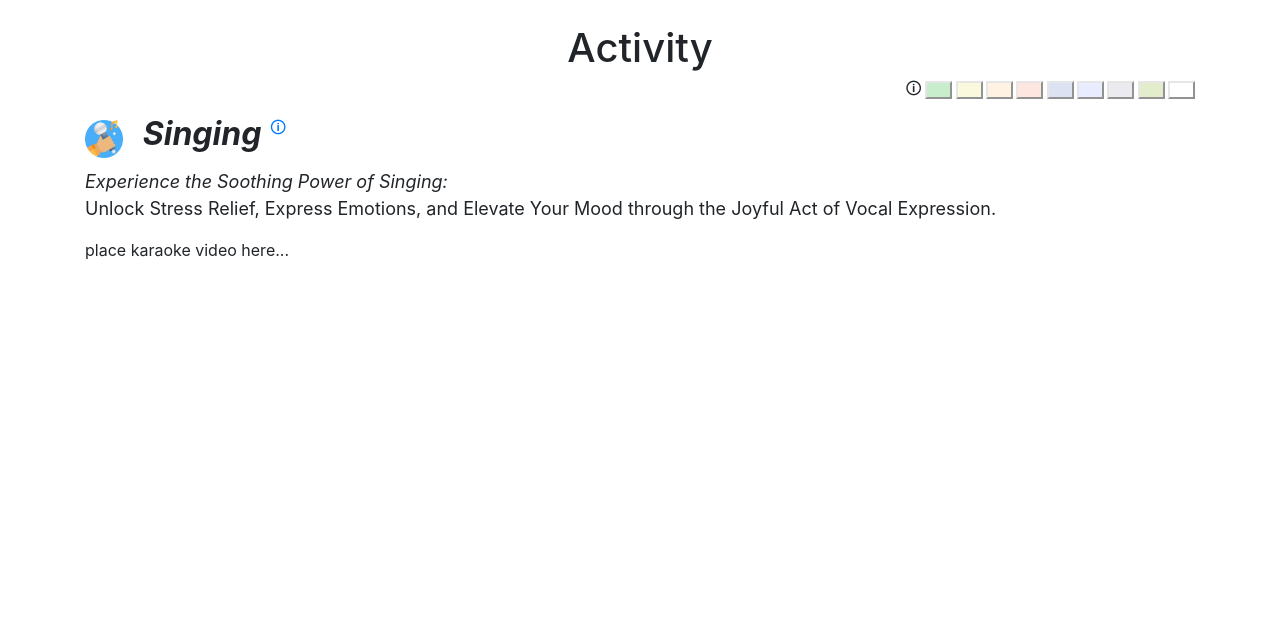
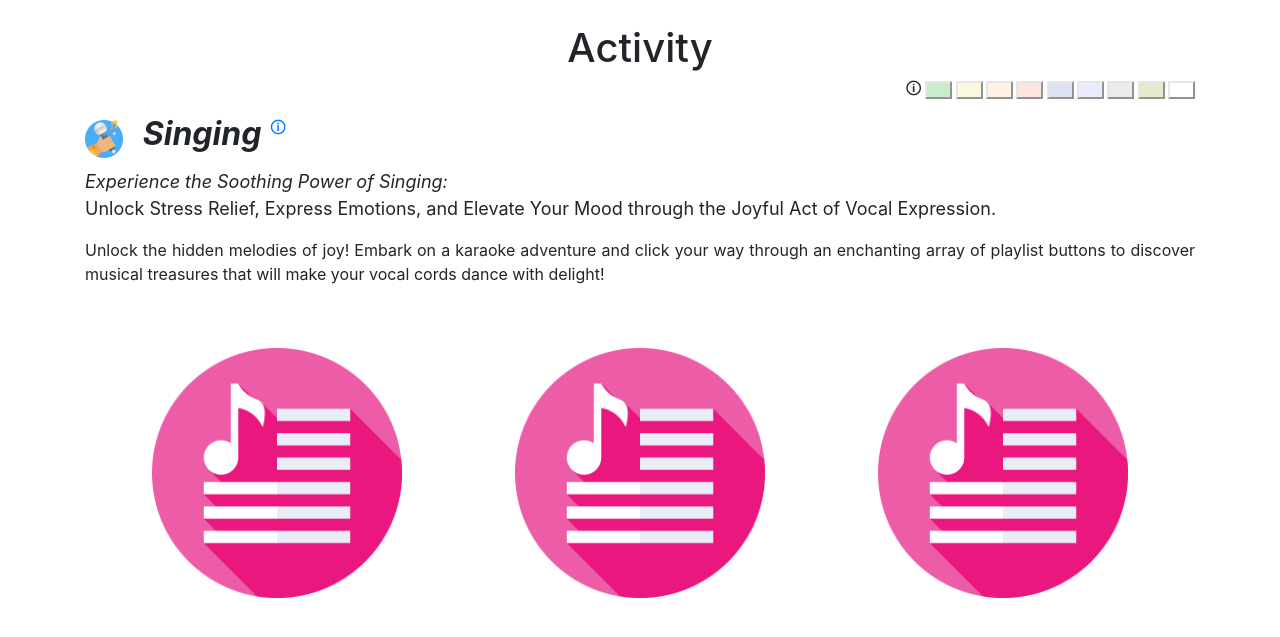
Before and after one commit to yutis-naucheryn/DA-Midst-Deploy, a Flask app: page /activity/sing in a window 1280 px wide. Shown: the part 56-693 px from the top of the page. Run offline with Flask 3, Linux system fonts and the light colour scheme; a user stored in the database is signed in; some libraries are stand-ins or nearby versions.

Commit message:
Add playlist to sing UI

```diff
--- a/website/templates/act-drawing.html
+++ b/website/templates/act-drawing.html
@@ -7,7 +7,8 @@
         content: "How it helps?";
       }
 
-    /* For drawing pad */
+    /* For drawing pad
+    source code: https://codepen.io/maximerahier/pen/Jjdjgmb*/
 
     * {
       font-family:
--- a/website/templates/act-music.html
+++ b/website/templates/act-music.html
@@ -2,11 +2,6 @@
 
 {% block content %}
 <style>
-    /* Define the color when the icon is clicked */
-    #icon.clicked {
-    color: #ff0000; /* Replace with the desired color when clicked */
-    }
-
     /* Custom styles for specific pop-up links */
     #popup-link-music::before {
     content: "How it helps?";
--- a/website/templates/act-sing.html
+++ b/website/templates/act-sing.html
@@ -48,6 +48,36 @@
 </p>
 
 <p style="text-align: justify; flex: 1; margin-top: 10px; margin-bottom: 1cm;">
-    place karaoke video here...
+  Unlock the hidden melodies of joy! Embark on a karaoke adventure and click your way through an enchanting
+  array of playlist buttons to discover musical treasures that will make your vocal cords dance with delight!
 </p>
+
+<br />
+<div style="display: flex; flex-direction: row; justify-content: center; align-items: center;">
+<!-- List 1 -->
+  <a href="https://youtube.com/playlist?list=PL0562084654703201" target="_blank">
+    <img src="{{ url_for('static', filename='/image/btn-playlist.png') }}" alt="Music"
+    style="width:250px; height:250px;" id="myList1" onclick="changeImage('myList1', '{{ url_for('static', filename='/image/btn-singlist.png') }}')">
+  </a>
+
+<!-- List 2 -->
+  <a href="https://youtube.com/playlist?list=PLLFS4jqFaVsCVsJuuWaPdrYPnsSi6HJ9R" target="_blank">
+    <img src="{{ url_for('static', filename='/image/btn-playlist.png') }}" alt="Music"
+    style="width:250px; height:250px; margin-left: 3cm;" id="myList2" onclick="changeImage('myList2', '{{ url_for('static', filename='/image/btn-singlist.png') }}')">
+  </a>
+
+<!-- List 3 -->
+  <a href="https://youtube.com/playlist?list=PLfLrbDhqhVEnzDRDGuubgA1PoYY1noCcF" target="_blank">
+    <img src="{{ url_for('static', filename='/image/btn-playlist.png') }}" alt="Music"
+    style="width:250px; height:250px; margin-left: 3cm;" id="myList3" onclick="changeImage('myList3', '{{ url_for('static', filename='/image/btn-singlist.png') }}')">
+  </a>
+</div>
+
+<script>
+  // Function to change the image
+  function changeImage(imageId, imagePath) {
+    var image = document.getElementById(imageId);
+    image.src = imagePath;
+  }
+</script>
 {% endblock %}
```
Also changed, not shown: website/templates/act-sleeping.html (+14 -2 lines), website/static/image/btn-playlist.png (added), website/static/image/btn-singlist.png (added), website/static/image/day-and-night2.png (added).
